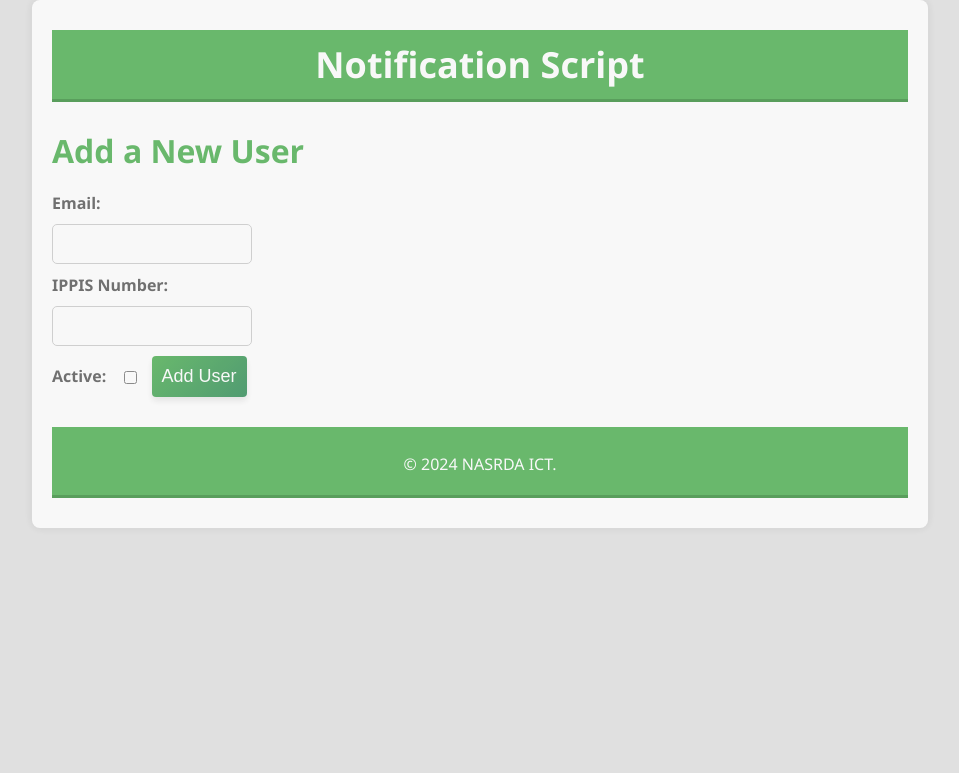
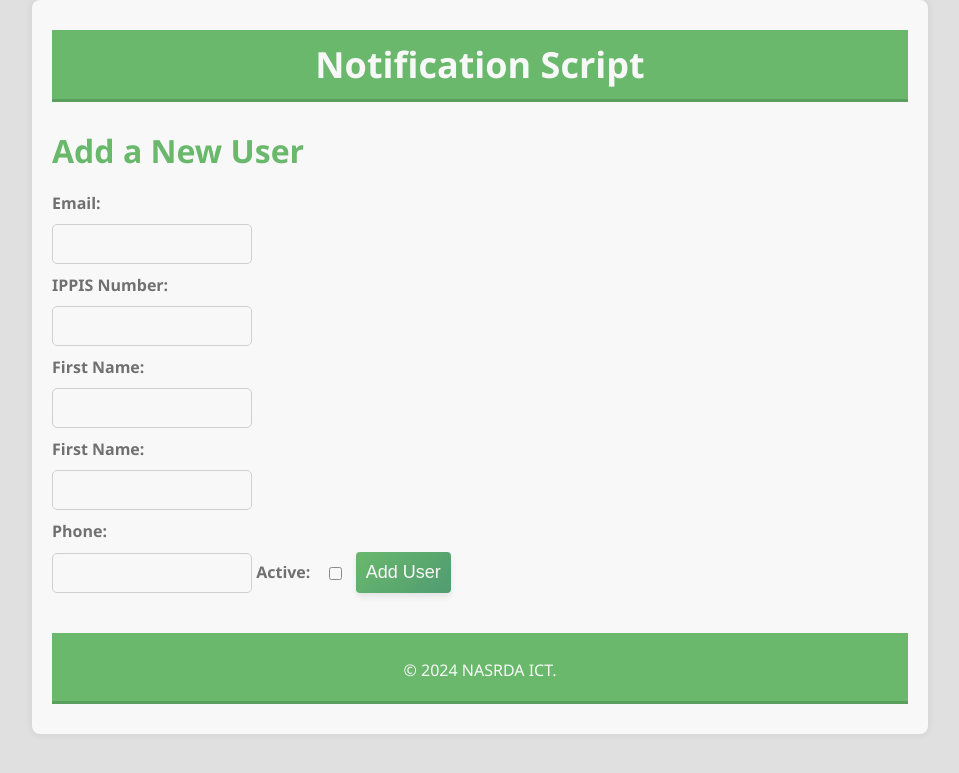
Before and after one commit to AbdurrahmanIdr/Mailing_script, a Flask app: page /add_user/ in a window 1280 px wide. Shown: the top 773 px of the page, without its empty margins (160-1119 px from the left). Run offline with Flask 3, Linux system fonts and the light colour scheme; parts of the project's set-up code (start-up, migrations or seed data) failed here and were passed over.

Commit message:
refactor: user add page for the project

```diff
--- a/templates/add_user.html
+++ b/templates/add_user.html
@@ -9,6 +9,15 @@
         <label for="ippis" >IPPIS Number:</label>
         <input type="text" name="ippis" id="ippis" required> <br>
 
+        <label for="first_name">First Name:</label>
+        <input type="text" name="first_name" id="first_name" required>
+
+        <label for="surname">First Name:</label>
+        <input type="text" name="surname" id="surname" required>
+
+        <label for="phone">Phone:</label>
+        <input type="text" name="phone" id="phone" required>
+
         <label for="active" style="display: inline">Active:</label>
         <input type="checkbox" name="active" id="active">
 
```
